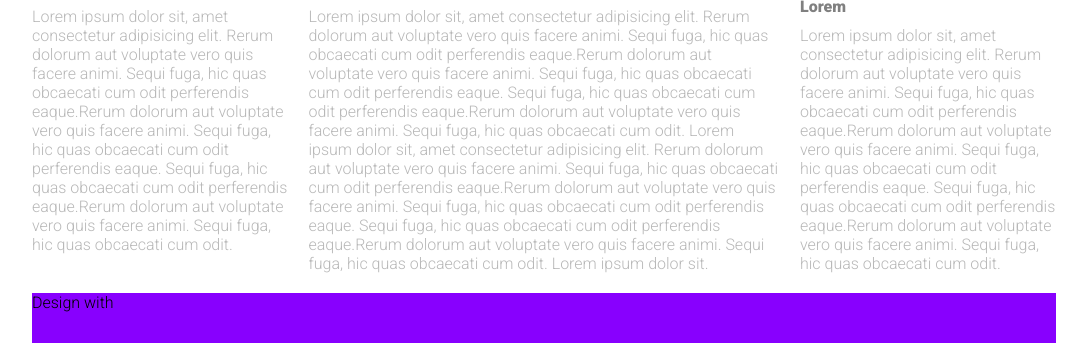
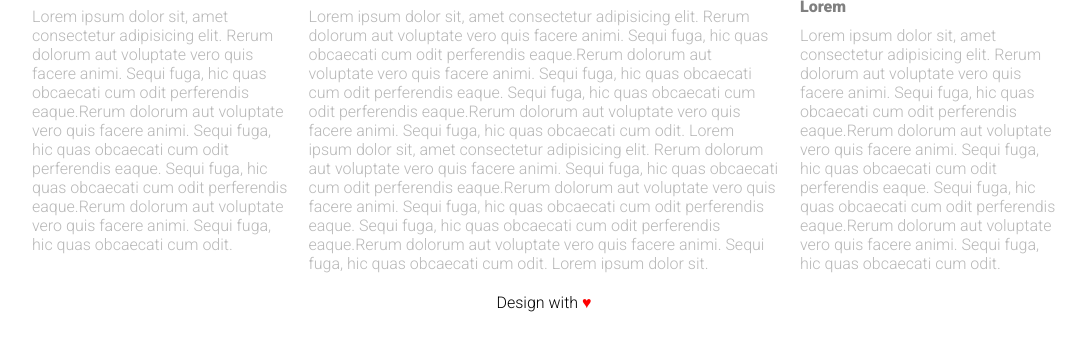
Before and after one commit to La-wii/htmlcss-wp, a plain HTML site: page index.html in a window 1280 px wide. Shown: the part 770-1113 px from the top of the page, without its empty margins (96-1183 px from the left). Drawn offline with Linux system fonts and the light colour scheme.

Commit message:
add .footer-text

```diff
--- a/css/style.css
+++ b/css/style.css
@@ -156,7 +156,12 @@ nav a{
 
 /* inizio footer */
 footer{
-    background-color: rgb(136, 0, 254);
     height: 50px;
     margin-top: 20px;
+    text-align: center;
 }
+
+.footer-text::after{
+    content: '\2665';
+    color: red;
+}
```
